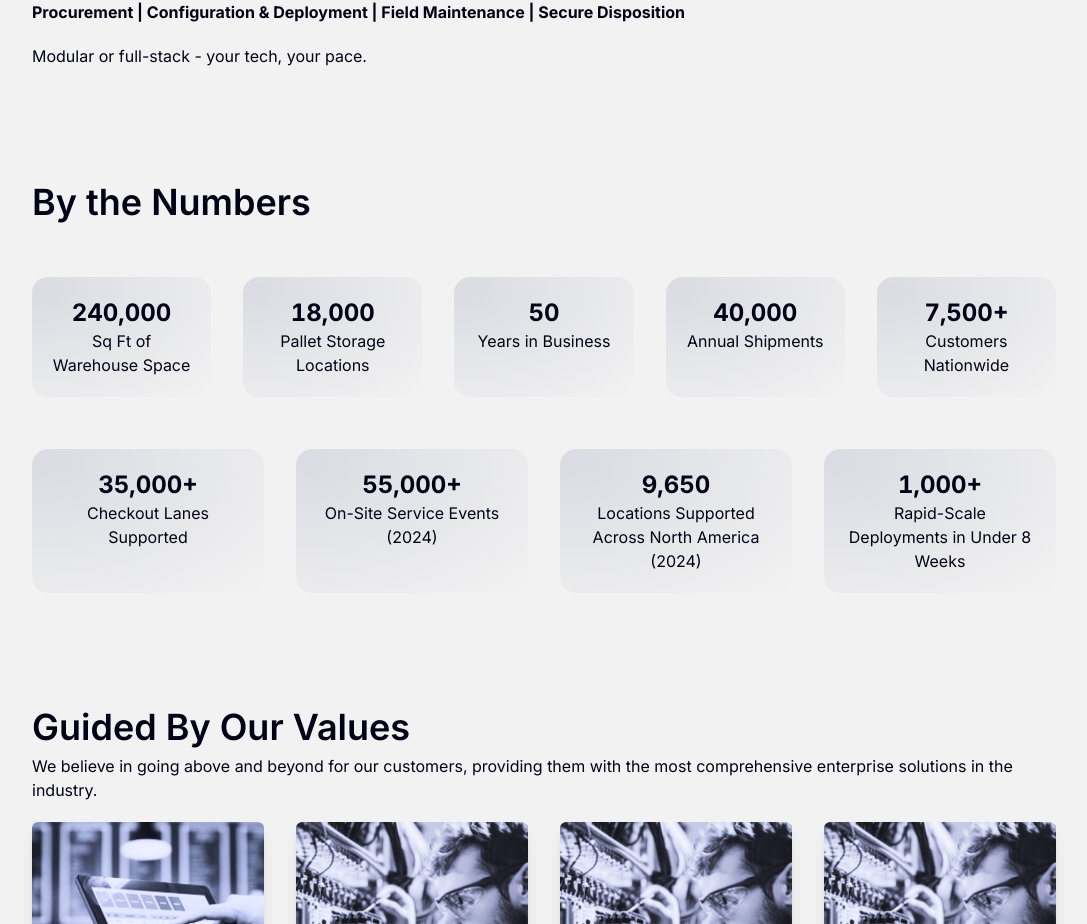
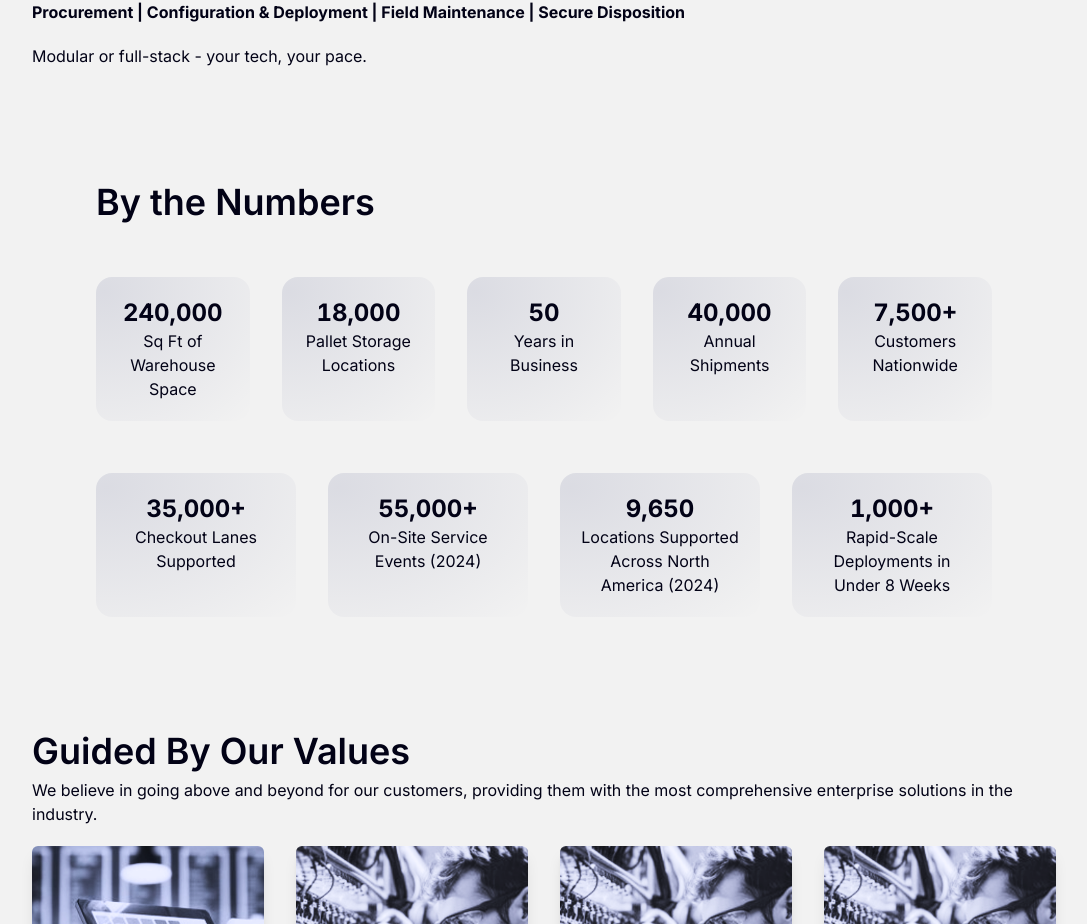
Before and after one commit to IWTechnologies/weareiw, a Next.js app in the folder nextjs-weareiw/: page /about in a window 1280 px wide. Shown: the part 918-1842 px from the top of the page, without its empty margins (96-1183 px from the left). Built offline with nearby package versions, Linux system fonts and the light colour scheme.

Commit message:
NumCounter: adjusted width

```diff
--- a/nextjs-weareiw/src/components/NumCounter.tsx
+++ b/nextjs-weareiw/src/components/NumCounter.tsx
@@ -76,7 +76,7 @@ function StatItem({ value, label, suffix = "" }: Stat) {
 
 export default function StatSection() {
     return (
-        <div className="w-[80%] flex flex-col mx-auto py-14 gap-5">
+        <div className="w-[70%] flex flex-col mx-auto py-14 gap-5">
             <div className="w-full mb-8 text-brand-black">
                 <h2>By the Numbers</h2>
             </div>
```
